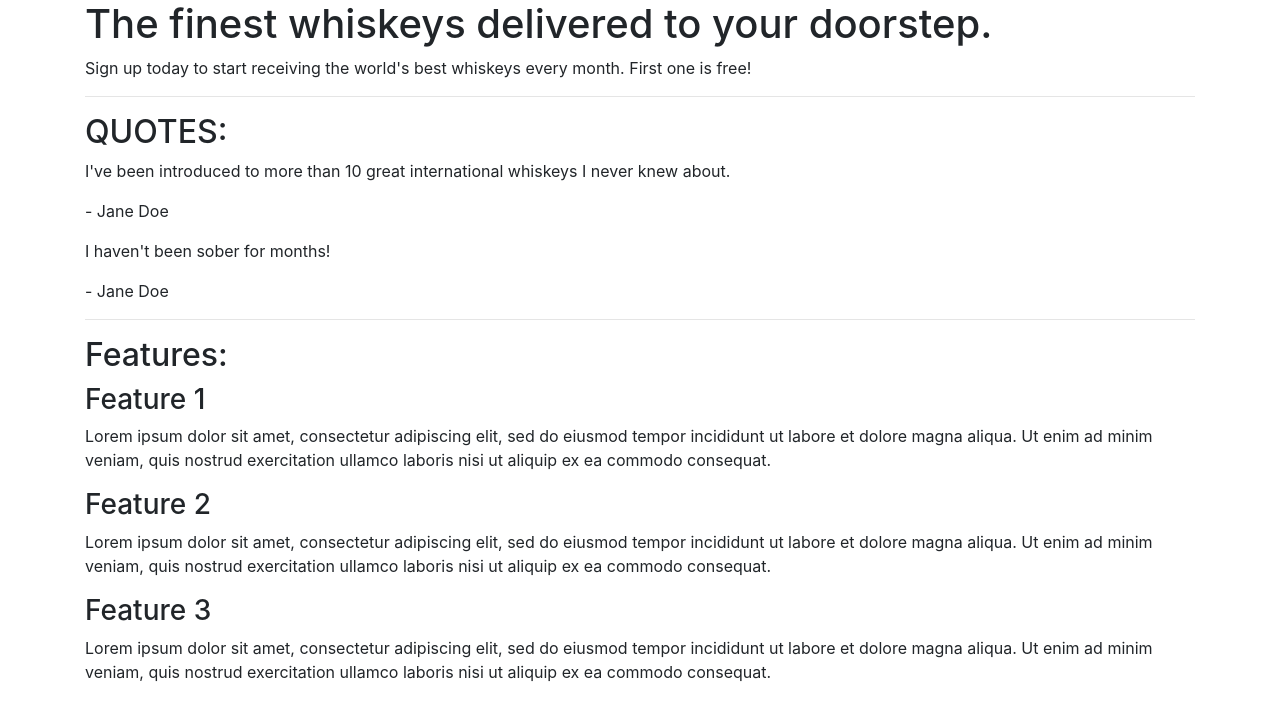
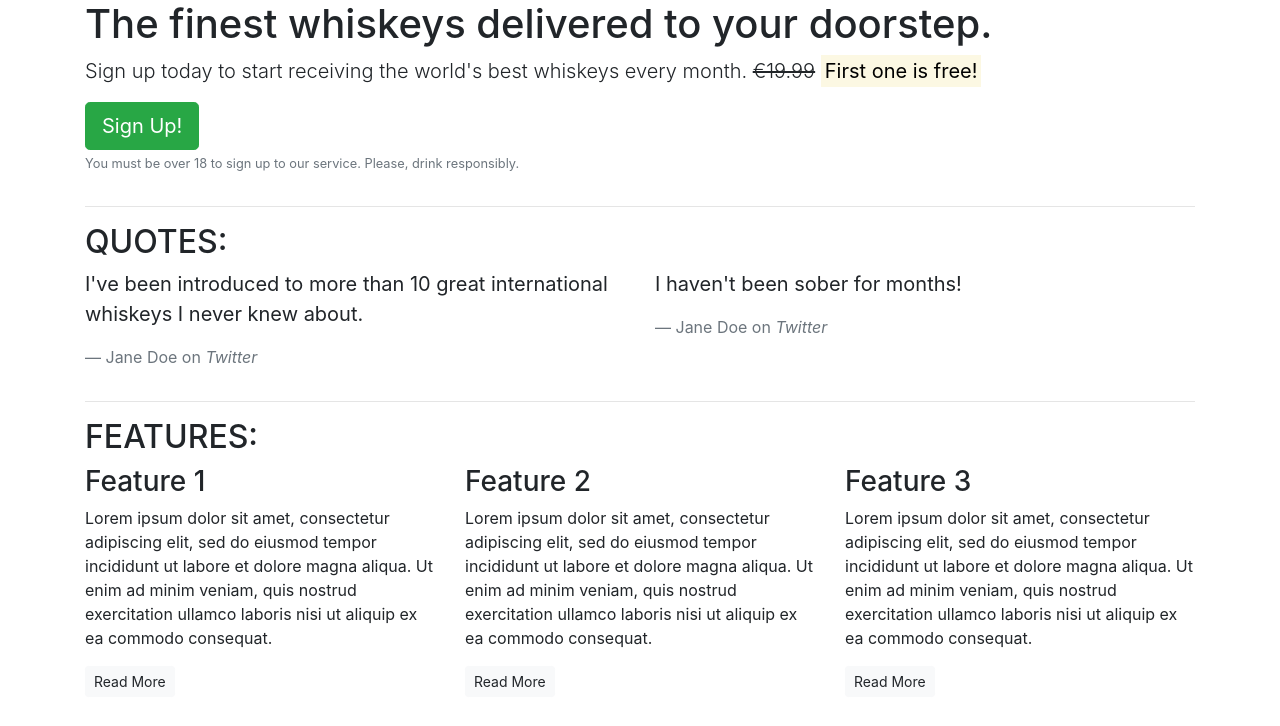
Before and after one commit to stephaniiekm/s-bootstrap4, a plain HTML site: page index.html in a window 1280 px wide. Drawn offline with nearby package versions, Linux system fonts and the light colour scheme.

Commit message:
text and construction of the landing page

```diff
--- a/index.html
+++ b/index.html
@@ -3,32 +3,47 @@
 
 <head>
     <meta charset="utf-8">
-
+    <meta name="viewport" content="width=divice-width, initial-scale=1.0">
     <title>Whiskey Drop | Taste a new whiskey every month</title>
-    <meta name="viewport" content="width=divice-width, initial-scale=1.0">
     <link rel="stylesheet" href="https://maxcdn.bootstrapcdn.com/bootstrap/4.1.3/css/bootstrap.min.css">
 </head>
 
 <body>
     <article class="container">
         <!-- Callout -->
+        <div class="row">
+            <div class="col-12">
                 <section class="callout">
                     <h1>The finest whiskeys delivered to your doorstep.</h1>
-            <p>Sign up today to start receiving the world's best whiskeys every month. First one is free!</p>
+                    <p class="lead">Sign up today to start receiving the world's best whiskeys every month. <s>€19.99</s> <strong><mark>First one is free!</mark></strong></p>
+                    <button class="btn btn-success btn-lg">Sign Up!</button>
+                    <p class="text-muted"><small>You must be over 18 to sign up to our service. Please, drink responsibly.</small></p>
                 </section>
+            </div>
+        </div>
         <!-- /.callout -->
         <hr>
 
         <!-- Quotes -->
         <section class="quotes">
+            <div class="row">
+                <div class="col-12">
                     <h2 class="text-uppercase">Quotes:</h2>
-            <div class="quote">
+                </div>
+            </div>
+            <div class="row">
+                <div class="col-12 col-md-6">
+                    <blockquote class="blockquote">
                         <p>I've been introduced to more than 10 great international whiskeys I never knew about.</p>
-                <p>- Jane Doe</p>
+                        <footer class="blockquote-footer">Jane Doe on <cite title="Twitter">Twitter</cite></footer>
+                    </blockquote>
                 </div>
-            <div class="quote">
+                <div class="col-12 col-md-6">
+                    <blockquote class="blockquote">
                         <p>I haven't been sober for months!</p>
-                <p>- Jane Doe</p>
+                        <footer class="blockquote-footer">Jane Doe on <cite title="Twitter">Twitter</cite></footer>
+                    </blockquote>
+                </div>
             </div>
         </section>
         <!-- /.quotes -->
@@ -36,18 +51,33 @@
 
         <!-- Features -->
         <section class="features">
-            <h2>Features:</h2>
+            <div class="row">
+                <div class="col-12">
+                    <h2 class="text-uppercase">Features:</h2>
+                </div>
+            </div>
+            <div class="row">
+                <div class="col-12 col-md-6 col-lg-4">
                     <div class="feature">
                         <h3>Feature 1</h3>
                         <p>Lorem ipsum dolor sit amet, consectetur adipiscing elit, sed do eiusmod tempor incididunt ut labore et dolore magna aliqua. Ut enim ad minim veniam, quis nostrud exercitation ullamco laboris nisi ut aliquip ex ea commodo consequat.</p>
+                        <p><a class="btn btn-sm btn-light" href="">Read More</a></p>
                     </div>
+                </div>
+                <div class="col-12 col-md-6 col-lg-4">
                     <div class="feature">
                         <h3>Feature 2</h3>
                         <p>Lorem ipsum dolor sit amet, consectetur adipiscing elit, sed do eiusmod tempor incididunt ut labore et dolore magna aliqua. Ut enim ad minim veniam, quis nostrud exercitation ullamco laboris nisi ut aliquip ex ea commodo consequat.</p>
+                        <p><a class="btn btn-sm btn-light" href="">Read More</a></p>
                     </div>
+                </div>
+                <div class="col-12 d-md-none d-lg-block col-lg-4">
                     <div class="feature">
                         <h3>Feature 3</h3>
                         <p>Lorem ipsum dolor sit amet, consectetur adipiscing elit, sed do eiusmod tempor incididunt ut labore et dolore magna aliqua. Ut enim ad minim veniam, quis nostrud exercitation ullamco laboris nisi ut aliquip ex ea commodo consequat.</p>
+                        <p><a class="btn btn-sm btn-light" href="">Read More</a></p>
+                    </div>
+                </div>
             </div>
         </section>
         <!-- /.features -->
```
Lines whose indentation alone changed are shown as unchanged.
